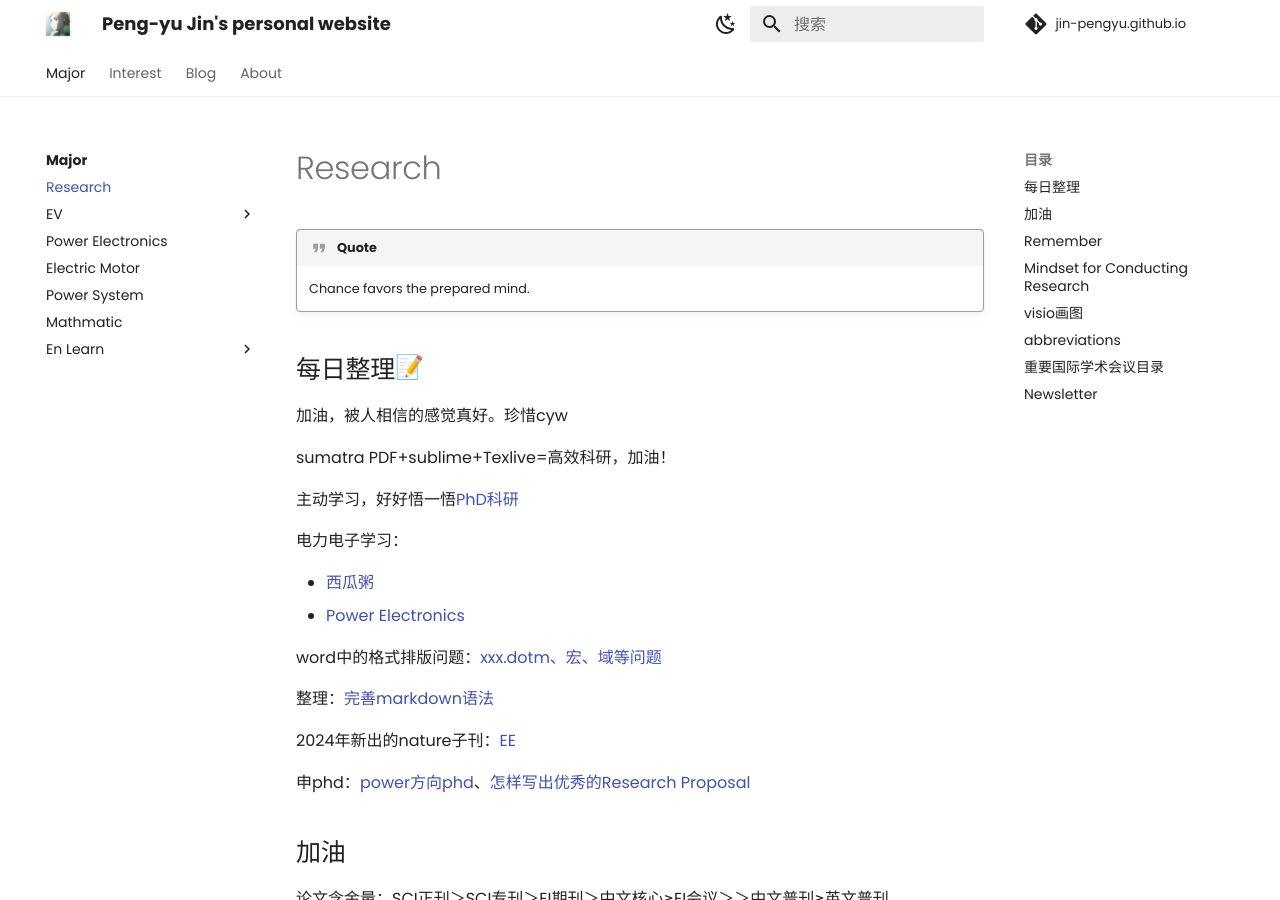
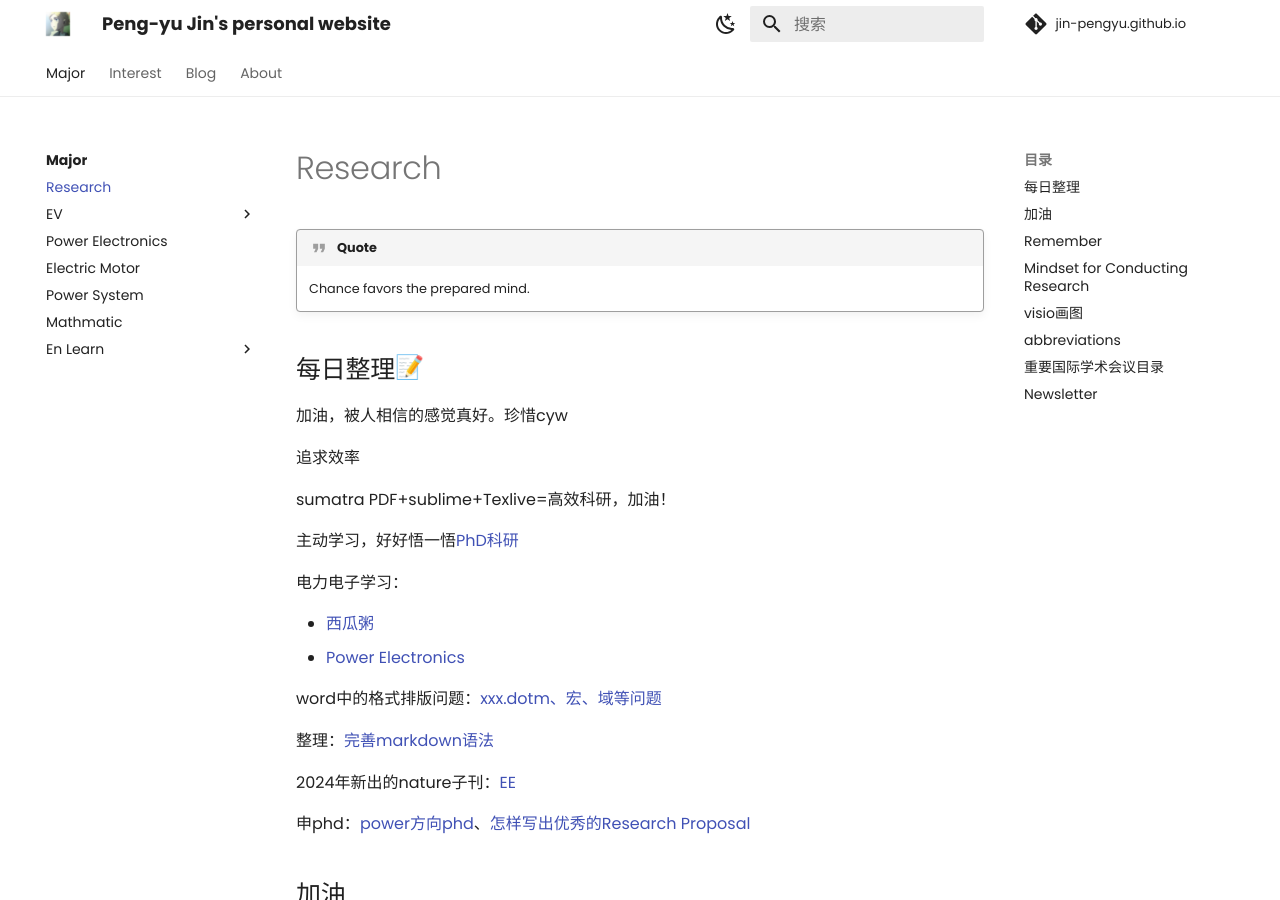
Before and after one commit to Pengyu-Jin/Pengyu-Jin.github.io, an MkDocs documentation site: the page built from docs/major/research/research.md, in a window 1280 px wide and 900 px high. Built offline with MkDocs 1.6.1 and Material for MkDocs 9.7.7, drawn with Linux system fonts in a browser that asks for light colours; emoji names are drawn with the system emoji font; comment, search, counter and statistics services are not loaded.

Commit message:
research20240515

```diff
--- a/docs/major/research/research.md
+++ b/docs/major/research/research.md
@@ -3,6 +3,8 @@
 
 ## 每日整理:memo:
 加油，被人相信的感觉真好。珍惜cyw
+
+追求效率
 
 sumatra PDF+sublime+Texlive=高效科研，加油！
 
```
